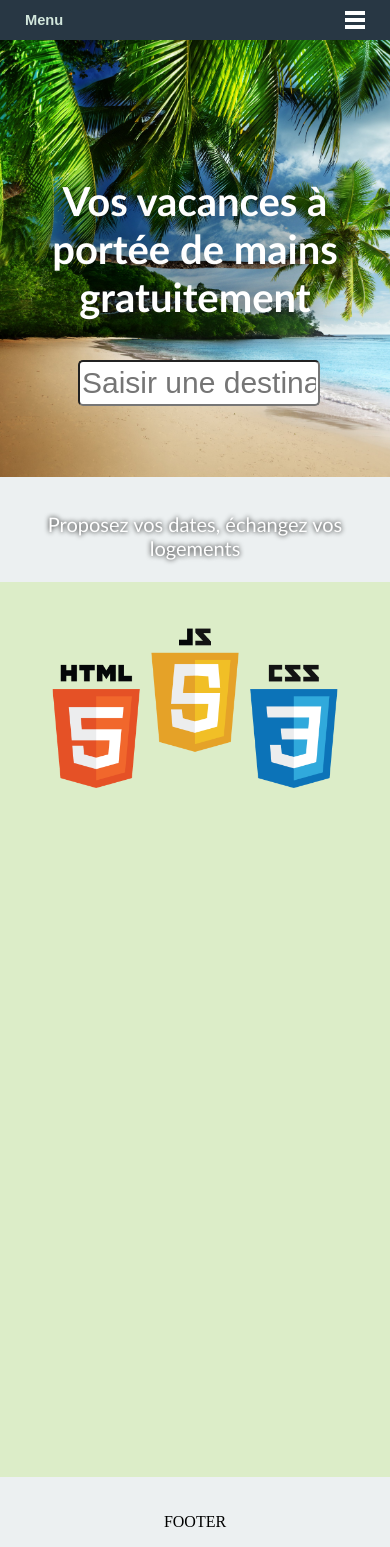
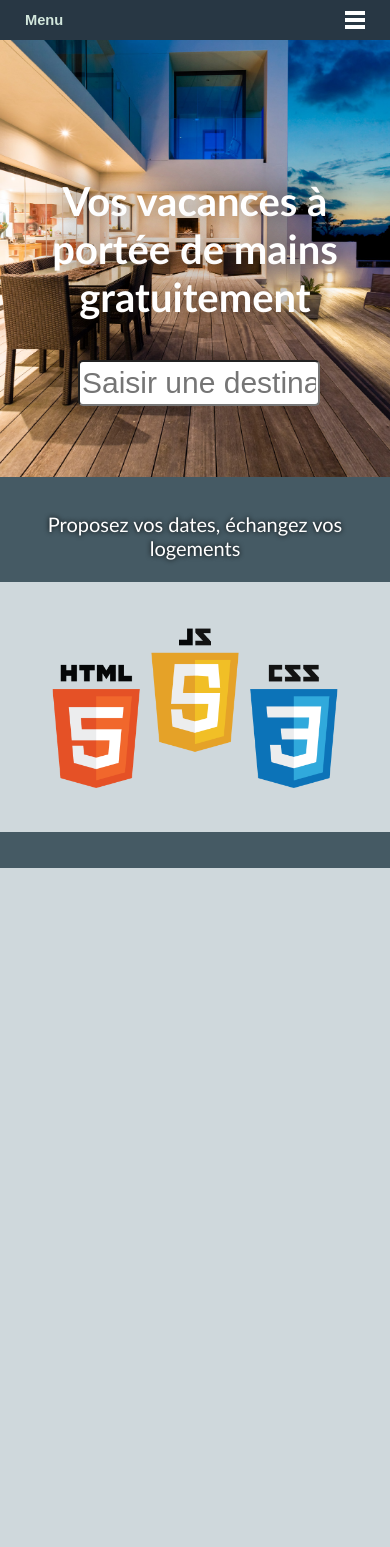
Before and after one commit to stephanedhml/APP-Welchome, a PHP site: page /APP-Welchome/menu_responsivet/accueilmanu.php in a window 390 px wide. After the commit the page ends 868 px from the top, so only its background shows below. Run offline with PHP 8.4, Linux system fonts and the light colour scheme; some libraries are stand-ins or nearby versions; some web fonts are replaced.

Commit message:
Harmonisation des couleurs et correction des marges + chgt fond responsive ou pas

```diff
--- a/menu_responsivet/accueilmanu.php
+++ b/menu_responsivet/accueilmanu.php
@@ -44,7 +44,7 @@
 
 		<footer>
 			<p>
-			FOOTER
+			<!--FOOTER-->
 			</p>
 		</footer>
 	</div>
--- a/menu_responsivet/style_accueil.css
+++ b/menu_responsivet/style_accueil.css
@@ -9,10 +9,10 @@
 {
     height: 580px;
     width: 100%;
-    background-image: url('wall2.jpg');
+    background-image: url('wall7.jpg');
     background-repeat: no-repeat;
-    background-size: 2000px;
-    background-position: bottom;
+    background-size: cover;
+    background-position: center;
     position: relative;
     background-color: rgba(26, 188, 156,1.0);
     padding-top: 7%;
@@ -32,7 +32,6 @@
 #partie2
 
 {
-    height: 1000px;
     background-color: rgba(236, 240, 241,1.0);
 
 }
@@ -72,11 +71,11 @@
 }
 
 #partie2 {
-    background-color: #DCEDC8;
+    background-color: #CFD8DC;
 
 }
 .h2_p2 {
-    background-color: rgba(236, 240, 241,1.0);
+    background-color: #455A64;
     margin: 0px;
     color: #ffffff;
     font-family: Calibri;
@@ -95,9 +94,7 @@
     margin-top: 40px;
 }
 
-.schema1 {
-    margin: 40px;
-}
+
 #partie2, h2 h3
 {
     text-align: center;
@@ -157,7 +154,7 @@
     {
         height: 450px;
         width: 100%;
-        background-image: url('wall5.jpg');
+        background-image: url('wall7.jpg');
         background-repeat: no-repeat;
         background-size: cover;
         position: relative;
@@ -193,5 +190,5 @@ footer {
 body
 {
     margin: 0px;
-    background-color: rgba(236, 240, 241,1.0);
+    background-color: #455A64;
 }
```
